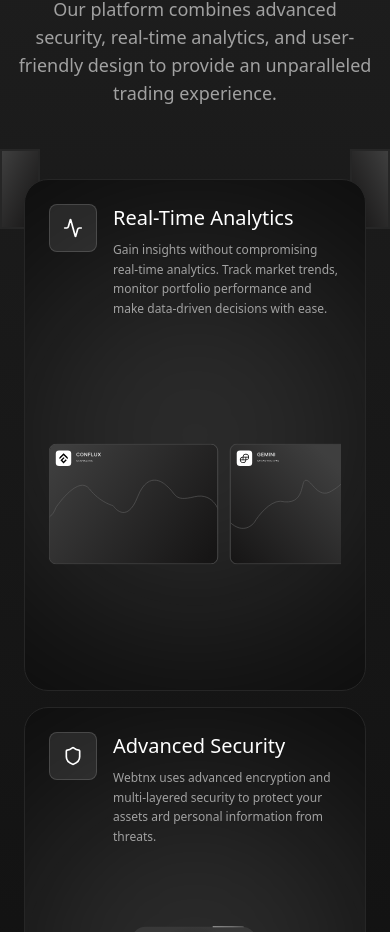
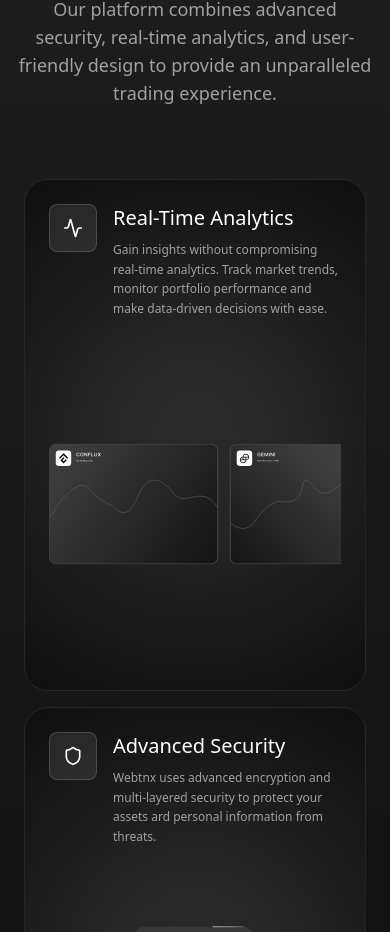
Before and after one commit to Nurman2022/web3-finance, a Next.js app: page / in a window 390 px wide. Shown: the part 1669-2601 px from the top of the page. Built offline with nearby package versions, Linux system fonts and the light colour scheme.

Commit message:
remove some coment

```diff
--- a/src/app/page.jsx
+++ b/src/app/page.jsx
@@ -16,6 +16,7 @@ export default function Home() {
         <BackgroundBeamsWithCollision>
           <div className="relative z-20 flex flex-col items-center justify-center px-4 text-center">
             <div className="mb-8">
+
               <span className="inline-flex items-center gap-2 rounded-full bg-gradient-to-b from-neutral-400/20 to-neutral-800/20 border border-neutral-700 px-4 py-2 text-sm text-neutral-300">
                 ✦ Trusted Platform
               </span>
--- a/src/components/illustrations/card-stack.jsx
+++ b/src/components/illustrations/card-stack.jsx
@@ -6,7 +6,7 @@ import Image from "next/image";
 
 export function CardStack({ className }) {
     const [activeIndex, setActiveIndex] = useState(0);
-    const offset = 35; // offset between cards
+    const offset = 35;
     const cards = [
         {
             id: 1,
@@ -34,7 +34,7 @@ export function CardStack({ className }) {
     useEffect(() => {
         const interval = setInterval(() => {
             setActiveIndex((prev) => (prev + 1) % cards.length);
-        }, 5000); // card change every 5 seconds
+        }, 5000);
 
         return () => clearInterval(interval);
     }, [cards.length]);
--- a/src/components/illustrations/line-chart.jsx
+++ b/src/components/illustrations/line-chart.jsx
@@ -15,7 +15,7 @@ export function LineChart({ className = "" }) {
         if (!svg) return;
 
         let lastTime = 0;
-        const throttleDelay = 16; // ~60fps
+        const throttleDelay = 16;
 
         const handleMouseMove = (e) => {
             if (!isHovering) return;
@@ -27,7 +27,6 @@ export function LineChart({ className = "" }) {
             const svg = svgRef.current;
             const rect = svg.getBoundingClientRect();
 
-            // ✅ PERBAIKAN: Transform mouse coordinates ke SVG viewBox coordinates
             const svgViewBox = svg.viewBox.baseVal;
             const scaleX = svgViewBox.width / rect.width;
             const scaleY = svgViewBox.height / rect.height;
--- a/src/components/ui/background-beams-with-collision.jsx
+++ b/src/components/ui/background-beams-with-collision.jsx
@@ -125,7 +125,6 @@ const CollisionMechanism = React.forwardRef(({ parentRef, containerRef, beamOpti
 
                 const relativeY = beamRect.top - parentRect.top;
 
-                // Meledak setiap 100px
                 if (relativeY > lastExplosionY + 100) {
                     const relativeX =
                         beamRect.left - parentRect.left + beamRect.width / 2;
--- a/src/components/ui/hero-gradient-circle.jsx
+++ b/src/components/ui/hero-gradient-circle.jsx
@@ -16,14 +16,14 @@ export function HeroGradientCircle({ children, className = "" }) {
                     <div className="absolute top-3/4 -right-50 w-[400px] h-[400px] bg-neutral-400/20 rounded-full blur-[100px]" />
 
                     {/* left block */}
-                    <div className="absolute top-[15%] left-0 ">
+                    <div className="absolute top-[15%] left-0 invisible md:visible">
                         <div className="h-20 w-10 bg-gradient-to-br from-[#3F3F3F] to-dark-bg-tertiary border-2 border-dark-grid" />
                         <div className="h-20 w-20 ml-10 bg-gradient-to-br from-[#3F3F3F] to-dark-bg-tertiary border-2 border-dark-grid" />
                     </div>
 
 
                     {/* right block */}
-                    <div className="absolute top-[15%] right-0 scale-x-[-1]">
+                    <div className="absolute top-[15%] right-0 scale-x-[-1] invisible md:visible">
                         <div className="h-20 w-10 bg-gradient-to-br from-[#3F3F3F] to-dark-bg-tertiary border-2 border-dark-grid" />
                         <div className="h-20 w-20 ml-10 bg-gradient-to-br from-[#3F3F3F] to-dark-bg-tertiary border-2 border-dark-grid" />
                     </div>
```
